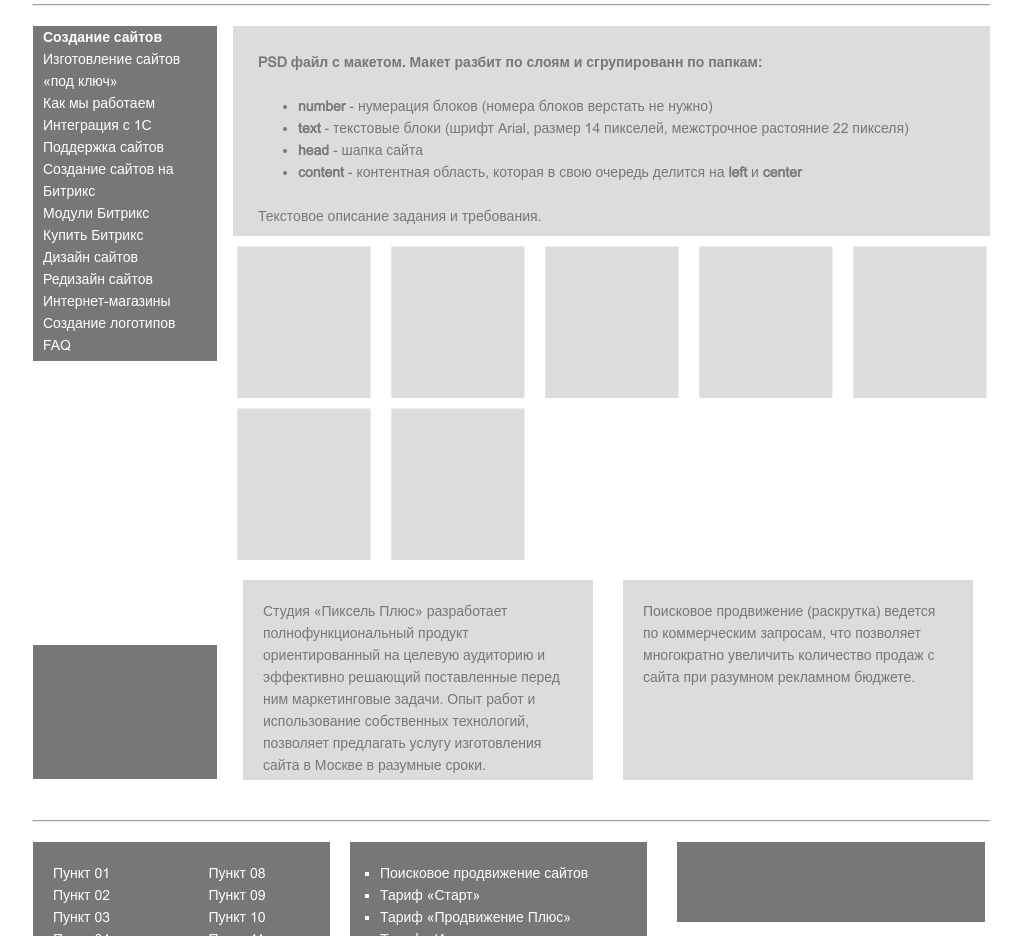
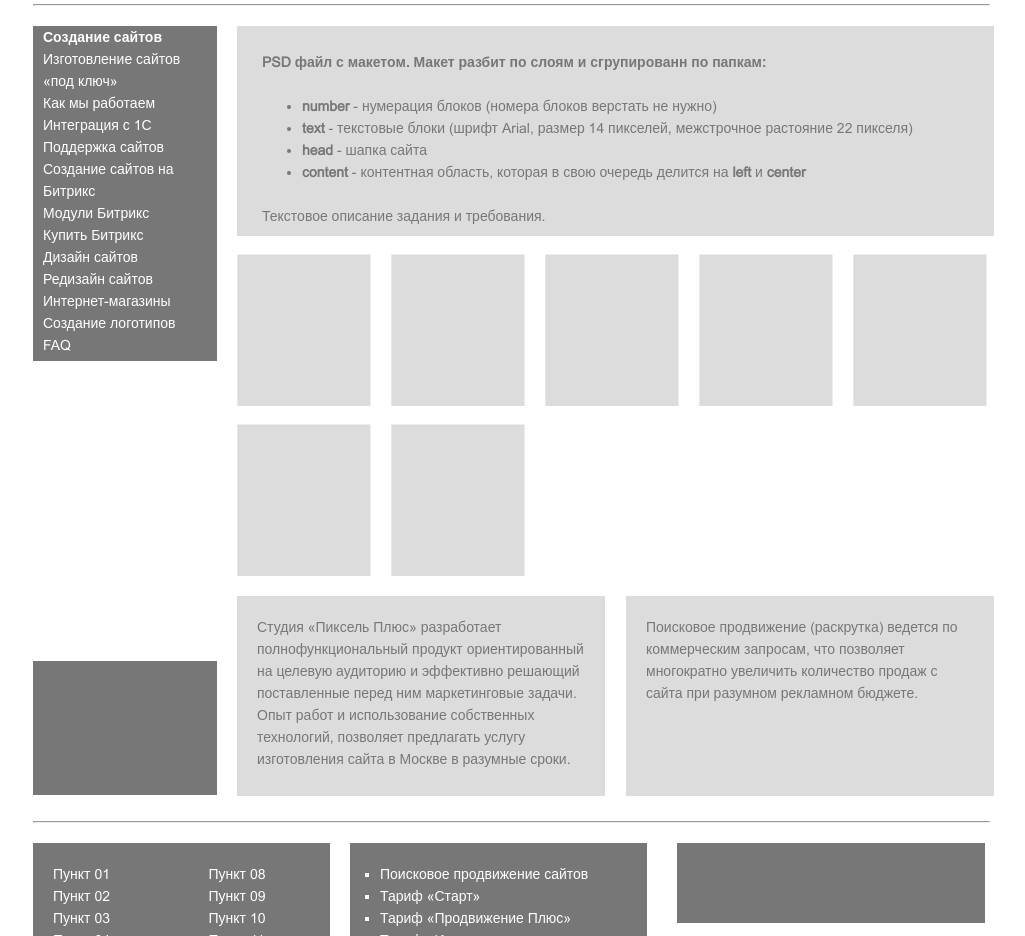
Before and after one commit to seysay/pixelplus.ru-test-v1, a plain HTML site: page index.html in a window 1280 px wide. Shown: the part 144-1080 px from the top of the page, without its empty margins (127-1152 px from the left). Drawn offline with Linux system fonts and the light colour scheme.

Commit message:
fix bag flexbox

```diff
--- a/css/content/content.css
+++ b/css/content/content.css
@@ -1,16 +1,19 @@
 .content{
-
+display: flex;
 }
 .wrapper-block-left-sidebar{
-  position: relative;
   min-width: 184px;
+  margin-top:20px;
+  justify-content: space-between;
+  display: flex;
+  flex-direction: column;
+  height: 775px;
 }
 .block-left-sidebar{
   background-color: #777777;
   width:184px;
   height: 335px;
   position:relative;
-  float: left;
   overflow: auto;
 }
 .block-left-sidebar h2{
@@ -25,6 +28,8 @@
 }
 /*center content*/
 .wrapper-block-center-content{
+height: 772px;
+  width:959px;
 
 }
 .block-center-content{
@@ -32,7 +37,7 @@
   width:757px;
   height: 210px;
   margin-top:20px;
-  margin-left: 200px;
+  margin-left: 20px;
   padding:5px;
   -webkit-box-sizing: border-box;
   -moz-box-sizing: border-box;
@@ -49,30 +54,31 @@
 
 .flex-container-square{
   margin-left: 20px;
-  margin-top: 10px;
+  margin-top: 18px;
 
 }
 .flex-container {
   display: flex;
   flex-wrap: wrap;
+  width: 770px;
+  height: auto;
+
 }
 .flex-container-2{
   display: flex;
-  flex-direction: row;
-  margin-left:200px;
+  margin: 20px 0 0 20px;
+  justify-content: space-between;
 }
 .flex-container-rows{
-  width:358px;
+  width:368px;
   height:200px;
   background-color: #dcdcdc;
-  margin:20px;
-  margin-left: 10px;
+
 }
 .block-left-sidebar-down{
   background-color: #777777;
   width:184px;
   height:134px;
-  float: left;
   margin-top: 85px;
 }
 .flex-container-rows span{
--- a/css/footer/footer.css
+++ b/css/footer/footer.css
@@ -1,6 +1,6 @@
 .footer{
   min-width: 1008px;
-  position: absolute;
+  display: flex;
   left: 0;
   width: 100%;
   height: 80px;
@@ -10,7 +10,6 @@
   width: 297px;
   height: 180px;
   margin-top:20px;
-  float: left;
   padding-top: 20px;
   -webkit-box-sizing: border-box;
   -moz-box-sizing: border-box;
@@ -32,7 +31,6 @@
   height:180px;
   margin-top:20px;
   margin-left:20px;
-  float: left;
   padding-top: 20px;
   -webkit-box-sizing: border-box;
   -moz-box-sizing: border-box;
--- a/css/header/header.css
+++ b/css/header/header.css
@@ -53,8 +53,10 @@
 .block-logo-contact{
   text-align: right;
   margin-right: 20px;
-  margin-top:20px;
   color: white;
+}
+.block-logo-contact span{
+  margin-top:1px;
 }
 .block-logo-contact a{
   color: white;
--- a/index.html
+++ b/index.html
@@ -20,7 +20,7 @@
       <div class="wrapper-block-logo-right">
       <div class="block-logo-right">
         <div class="block-logo-contact">
-        <span>+7 (499) 346-21-31</span><br>
+          <br><span>+7 (499) 346-21-31</span><br>
         <a href="mailto:manager@pixelplus.ru">manager@pixelplus.ru</a><br>
         <a href="https://www.pixelplus.ru">www.pixelplus.ru</a>
         </div>
@@ -51,6 +51,7 @@
           <li>FAQ</li>
         </ul>
       </div>
+      <div><img  class="block-left-sidebar-down" src="img/green.png" alt="green" title="green" width="184" height="134"></div>
     </div>
     <div class="wrapper-block-center-content">
       <div class="block-center-content">
@@ -67,7 +68,6 @@
           <span>Текстовое описание задания и требования.</span>
           </div>
       </div>
-    </div>
       <div class="flex-container">
         <img  class="flex-container-square" src="img/Slice_2.png" alt="Flexbox" title="I_think" width="134" height="152">
         <img  class="flex-container-square" src="img/Slice_2.png" alt="Flexbox" title="this" width="134" height="152">
@@ -77,7 +77,6 @@
         <img  class="flex-container-square" src="img/Slice_2.png" alt="Flexbox" title="better" width="134" height="152">
         <img  class="flex-container-square" src="img/Slice_2.png" alt="Flexbox" title="layout" width="134" height="152">
       </div>
-    <img  class="block-left-sidebar-down" src="img/green.png" alt="green" title="green" width="184" height="134">
       <div class="flex-container-2">
         <div class="flex-container-rows">
           <span>Студия «Пиксель Плюс» разработает полнофункциональный продукт ориентированный на целевую аудиторию и эффективно решающий поставленные перед ним маркетинговые задачи. Опыт работ и использование собственных технологий, позволяет предлагать услугу изготовления сайта в Москве в разумные сроки.</span>
@@ -86,8 +85,10 @@
           <span>Поисковое продвижение (раскрутка) ведется по коммерческим запросам, что позволяет многократно увеличить количество продаж с сайта при разумном рекламном бюджете.</span>
         </div>
       </div>
+    </div>
+
+  </main>
   <hr>
-  </main>
   <!-- footer content -->
   <footer class="footer">
       <div class="block-footer-left">
```
Lines whose indentation alone changed are shown as unchanged.
